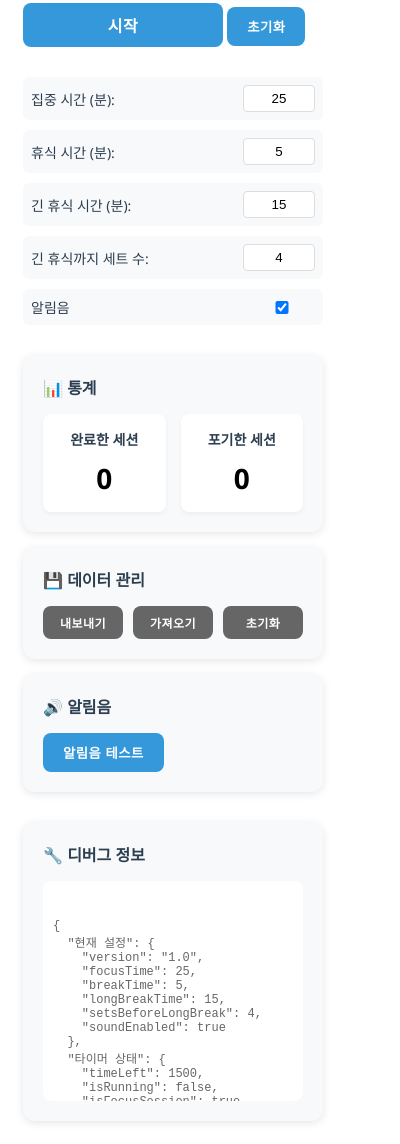
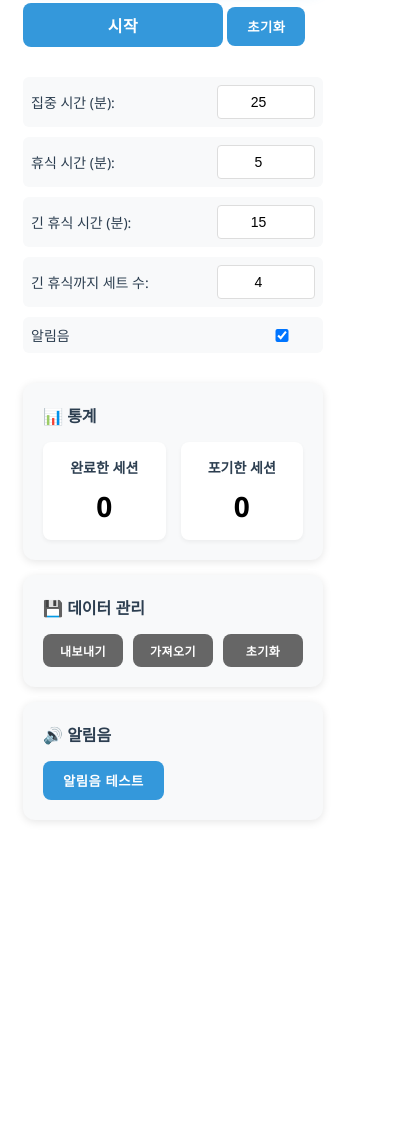
Before and after one commit to wonhyukc/focusTime, a browser extension: page popup.html in a window 400 px wide. Shown: the part 320-1464 px from the top of the page. After the commit the page ends 1163 px from the top, so only its background shows below. Drawn offline with Linux system fonts and the light colour scheme.

Commit message:
설정 가져오기/ 내보내기 완료.

```diff
--- a/popup.html
+++ b/popup.html
@@ -33,19 +33,19 @@
         <div class="settings">
             <div class="setting-item">
                 <label for="focus-time">집중 시간 (분):</label>
-                <input type="text" id="focus-time" pattern="[0-9]*\.?[0-9]*" inputmode="numeric" value="25">
+                <input type="number" id="focus-time" min="0.1" max="60" step="0.1" value="25">
             </div>
             <div class="setting-item">
                 <label for="break-time">휴식 시간 (분):</label>
-                <input type="text" id="break-time" pattern="[0-9]*\.?[0-9]*" inputmode="numeric" value="5">
+                <input type="number" id="break-time" min="0.1" max="30" step="0.1" value="5">
             </div>
             <div class="setting-item">
                 <label for="long-break-time">긴 휴식 시간 (분):</label>
-                <input type="text" id="long-break-time" pattern="[0-9]*" inputmode="numeric" value="15">
+                <input type="number" id="long-break-time" min="1" max="60" step="1" value="15">
             </div>
             <div class="setting-item">
                 <label for="sets-before-long-break">긴 휴식까지 세트 수:</label>
-                <input type="text" id="sets-before-long-break" pattern="[0-9]*" inputmode="numeric" value="4">
+                <input type="number" id="sets-before-long-break" min="1" max="10" step="1" value="4">
             </div>
             <div class="setting-item">
                 <label for="sound-enabled">알림음</label>
@@ -83,13 +83,6 @@
                 <div id="sound-info"></div>
             </div>
         </div>
-
-        <div class="debug-section">
-            <h3>🔧 디버그 정보</h3>
-            <div class="debug-info">
-                <pre id="debug-info"></pre>
-            </div>
-        </div>
     </div>
     <script src="popup.js"></script>
 </body>
--- a/popup.js
+++ b/popup.js
@@ -32,7 +32,6 @@ let soundInfo;
 let progressRing;
 let container;
 let soundEnabledCheckbox;
-let debugInfo;
 let longBreakTimeInput;
 let setsBeforeLongBreakInput;
 
@@ -54,7 +53,6 @@ function initializeDOM() {
     soundInfo = document.getElementById('sound-info');
     progressRing = document.querySelector('.progress-ring__progress');
     soundEnabledCheckbox = document.getElementById('sound-enabled');
-    debugInfo = document.getElementById('debug-info');
     longBreakTimeInput = document.getElementById('long-break-time');
     setsBeforeLongBreakInput = document.getElementById('sets-before-long-break');
 }
@@ -87,7 +85,6 @@ function loadSettings() {
             soundEnabledCheckbox.checked = settings.soundEnabled;
         }
         updateTimerDisplay();
-        updateDebugInfo(result);
     });
 }
 
@@ -95,6 +92,7 @@ function loadSettings() {
 function initializeInputs() {
     // 포커스 시간 입력 처리
     focusTimeInput.addEventListener('input', function() {
+        this.dataset.changed = 'true';
         // 입력 중에는 숫자와 소수점만 허용
         this.value = this.value.replace(/[^0-9.]/g, '');
     });
@@ -113,11 +111,18 @@ function initializeInputs() {
             settings.focusTime = value;
             saveSettings();
         }
+        this.dataset.changed = 'false';
     });
 
     // 휴식 시간 입력 처리
     breakTimeInput.addEventListener('input', function() {
+        this.dataset.changed = 'true';
+        // 입력 중에는 숫자와 소수점만 허용
         this.value = this.value.replace(/[^0-9.]/g, '');
+        // 소수점이 두 개 이상 입력되는 것을 방지
+        if ((this.value.match(/\./g) || []).length > 1) {
+            this.value = this.value.slice(0, -1);
+        }
     });
 
     breakTimeInput.addEventListener('blur', function() {
@@ -129,10 +134,11 @@ function initializeInputs() {
             let value = parseFloat(this.value);
             if (isNaN(value) || value < 0.1) value = 0.1;
             if (value > 30) value = 30;
-            this.value = value;
+            this.value = value.toFixed(1); // 소수점 첫째 자리까지 표시
             settings.breakTime = value;
             saveSettings();
         }
+        this.dataset.changed = 'false';
     });
 
     // 긴 휴식 시간 입력 처리
@@ -191,9 +197,28 @@ function init() {
     chrome.storage.local.get(['settings', 'timeLeft', 'isRunning', 'isBreak'], (result) => {
         if (result.settings) {
             settings = result.settings;
+            // 저장된 설정이 있으면 그것을 사용
             focusTimeInput.value = settings.focusTime;
             breakTimeInput.value = settings.breakTime;
+            longBreakTimeInput.value = settings.longBreakTime;
+            setsBeforeLongBreakInput.value = settings.setsBeforeLongBreak;
             soundEnabledCheckbox.checked = settings.soundEnabled !== undefined ? settings.soundEnabled : true;
+        } else {
+            // 저장된 설정이 없으면 기본값 사용
+            settings = {
+                version: "1.0",
+                focusTime: 25,
+                breakTime: 5,
+                longBreakTime: 15,
+                setsBeforeLongBreak: 4,
+                soundEnabled: true
+            };
+            focusTimeInput.value = settings.focusTime;
+            breakTimeInput.value = settings.breakTime;
+            longBreakTimeInput.value = settings.longBreakTime;
+            setsBeforeLongBreakInput.value = settings.setsBeforeLongBreak;
+            soundEnabledCheckbox.checked = settings.soundEnabled;
+            saveSettings();
         }
 
         // 타이머 상태 초기화
@@ -204,7 +229,6 @@ function init() {
         // UI 업데이트
         updateDisplay();
         updateModeStyles();
-        updateDebugInfo(result);
 
         // 이벤트 리스너 설정
         setupEventListeners();
@@ -215,7 +239,6 @@ function init() {
         // 주기적 업데이트 시작
         setInterval(() => {
             updateDisplay();
-            updateDebugInfo();
         }, 1000);
 
         // 입력 필드 초기화
@@ -483,8 +506,7 @@ function exportData() {
             longBreakTime: settings.longBreakTime,
             setsBeforeLongBreak: settings.setsBeforeLongBreak,
             soundEnabled: settings.soundEnabled
-        },
-        sessionHistory: sessionHistory
+        }
     };
 
     const blob = new Blob([JSON.stringify(exportData, null, 2)], { type: 'application/json' });
@@ -510,20 +532,27 @@ function importData() {
             try {
                 const importedData = JSON.parse(event.target.result);
 
-                if (importedData.sessionHistory) {
-                    sessionHistory = importedData.sessionHistory;
-                }
+                // 가져온 설정 데이터를 보여주는 메시지 생성
+                let importMessage = '가져올 설정:\n\n';
+                importMessage += `집중 시간: ${importedData.settings?.focusTime || '기본값'}분\n`;
+                importMessage += `휴식 시간: ${importedData.settings?.breakTime || '기본값'}분\n`;
+                importMessage += `긴 휴식 시간: ${importedData.settings?.longBreakTime || '기본값'}분\n`;
+                importMessage += `세트 수: ${importedData.settings?.setsBeforeLongBreak || '기본값'}세트\n`;
+                importMessage += `알림음: ${importedData.settings?.soundEnabled ? '켜짐' : '꺼짐'}`;
 
+                if (confirm(importMessage + '\n\n이 설정을 적용하시겠습니까?')) {
                     if (importedData.settings) {
                         settings = importedData.settings;
                         focusTimeInput.value = settings.focusTime;
                         breakTimeInput.value = settings.breakTime;
+                        longBreakTimeInput.value = settings.longBreakTime;
+                        setsBeforeLongBreakInput.value = settings.setsBeforeLongBreak;
                         soundEnabledCheckbox.checked = settings.soundEnabled;
                         saveSettings();
                     }
 
-                updateStats();
-                alert('데이터를 성공적으로 가져왔습니다.');
+                    alert('설정을 성공적으로 가져왔습니다.');
+                }
             } catch (error) {
                 console.error('데이터 가져오기 중 오류 발생:', error);
                 alert('데이터를 가져오는 중 오류가 발생했습니다.');
@@ -552,7 +581,7 @@ function updateDisplay() {
         return;
     }
 
-    chrome.storage.local.get(['timeLeft', 'isRunning', 'isBreak', 'focusTime', 'breakTime', 'sessionComplete'], (result) => {
+    chrome.storage.local.get(['timeLeft', 'isRunning', 'isBreak', 'sessionComplete'], (result) => {
         const minutes = Math.floor(result.timeLeft / 60);
         const seconds = result.timeLeft % 60;
         timerDisplay.textContent = `${minutes}:${seconds.toString().padStart(2, '0')}`;
@@ -568,16 +597,6 @@ function updateDisplay() {
 
         sessionTypeDisplay.textContent = result.isBreak ? '휴식 시간' : '집중 시간';
         sessionTypeDisplay.style.color = result.isBreak ? '#2ecc71' : '#3498db';
-
-        // 입력 필드가 포커스를 가지고 있지 않을 때만 값을 업데이트
-        if (document.activeElement !== focusTimeInput) {
-            focusTimeInput.value = result.focusTime || 25;
-        }
-        if (document.activeElement !== breakTimeInput) {
-            breakTimeInput.value = result.breakTime || 5;
-        }
-
-        updateDebugInfo(result);
     });
 }
 
@@ -589,27 +608,6 @@ chrome.runtime.onMessage.addListener((request, sender, sendResponse) => {
     return true;
 });
 
-// 디버그 정보 업데이트 함수
-function updateDebugInfo(data) {
-    if (!debugInfo) return;
-
-    const debugData = {
-        '현재 설정': settings,
-        '타이머 상태': {
-            timeLeft: timeLeft,
-            isRunning: isRunning,
-            isFocusSession: isFocusSession,
-            '현재 시간': new Date().toLocaleTimeString()
-        }
-    };
-
-    if (data) {
-        debugData['스토리지 데이터'] = data;
-    }
-
-    debugInfo.textContent = JSON.stringify(debugData, null, 2);
-}
-
 document.addEventListener('DOMContentLoaded', () => {
     setTimeout(init, 0);
 });
--- a/styles.css
+++ b/styles.css
@@ -364,6 +364,34 @@ button {
     transition: opacity 0.3s ease;
 }
 
+/* 반응형 호버 효과 */
+.setting-item:hover {
+    background-color: #f0f2f5;
+}
+
+/* 입력 필드 스타일 */
+input[type="number"] {
+    width: 80px;
+    padding: 8px;
+    border: 1px solid #ddd;
+    border-radius: 4px;
+    font-size: 14px;
+    text-align: center;
+    background-color: #fff;
+}
+
+/* 입력 필드 포커스 스타일 */
+input[type="number"]:focus {
+    outline: none;
+    border-color: #3498db;
+    box-shadow: 0 0 5px rgba(52, 152, 219, 0.5);
+}
+
+/* 입력 필드 호버 스타일 */
+input[type="number"]:hover {
+    border-color: #3498db;
+}
+
 /* 애니메이션 */
 @keyframes ripple {
     0% {
@@ -407,40 +435,3 @@ h3 {
     align-items: center;
     gap: 8px;
 }
-
-/* 반응형 호버 효과 */
-.setting-item:hover {
-    background-color: #f0f2f5;
-}
-
-.debug-section {
-    background-color: #f8f9fa;
-    border-radius: 12px;
-    padding: 20px;
-    margin-top: 15px;
-    box-shadow: 0 2px 8px rgba(0,0,0,0.1);
-}
-
-.debug-section h3 {
-    color: #2c3e50;
-    margin-top: 0;
-    margin-bottom: 15px;
-    font-size: 16px;
-}
-
-.debug-info {
-    background: #fff;
-    padding: 10px;
-    border-radius: 8px;
-    font-family: monospace;
-    font-size: 12px;
-    white-space: pre-wrap;
-    word-break: break-all;
-    max-height: 200px;
-    overflow-y: auto;
-}
-
-#debug-info {
-    margin: 0;
-    color: #666;
-}
```
Lines whose indentation alone changed are shown as unchanged.
